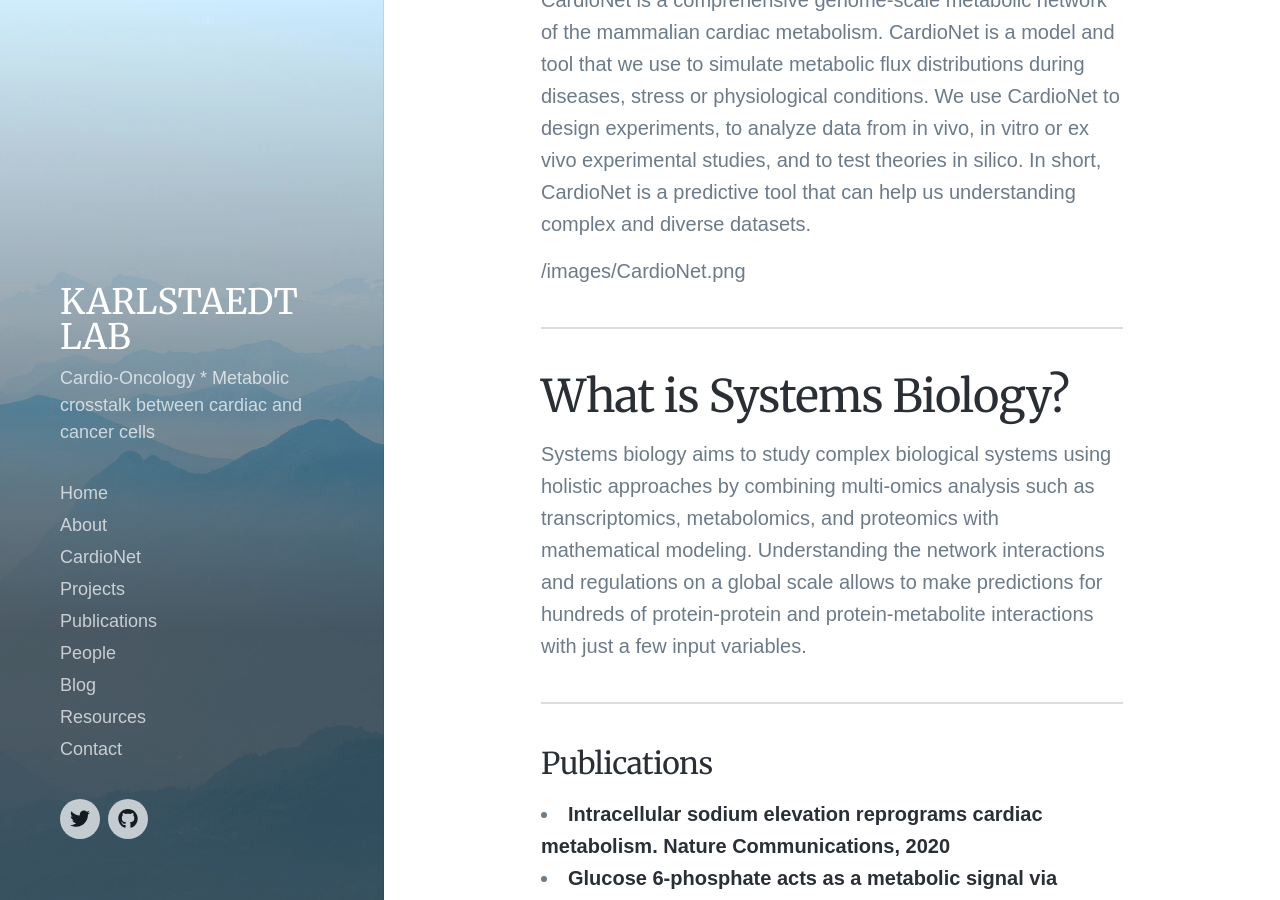
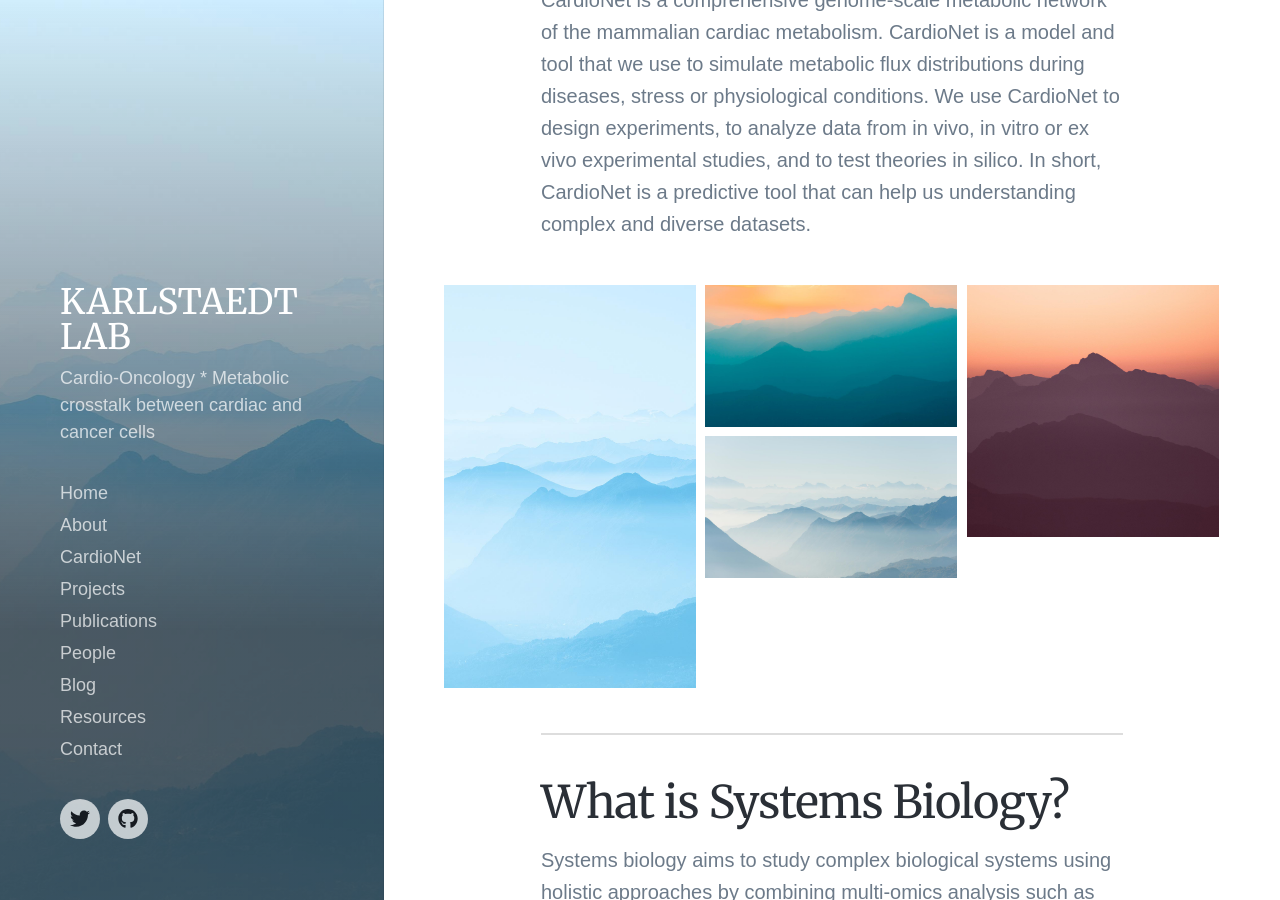
Before and after one commit to karlstaedtlab/cardionet, a Jekyll site: the page built from _pages/cardionet.md, in a window 1280 px wide and 900 px high, scrolled down 301 px. Built offline with Jekyll 4.4.1, drawn with Linux system fonts in a browser that asks for light colours; nearby versions of some CDN libraries; some web fonts are replaced.

Commit message:
Update cardionet.md

```diff
--- a/_pages/cardionet.md
+++ b/_pages/cardionet.md
@@ -7,7 +7,12 @@ featured_image: /images/demo/demo-portrait.jpg
 ## What is CardioNet?
 CardioNet is a comprehensive genome-scale metabolic network of the mammalian cardiac metabolism. CardioNet is a model and tool that we use to simulate metabolic flux distributions during diseases, stress or physiological conditions. We use CardioNet to design experiments, to analyze data from in vivo, in vitro or ex vivo experimental studies, and to test theories in silico. In short, CardioNet is a predictive tool that can help us understanding complex and diverse datasets.
 
-/images/CardioNet.png
+<div class="gallery" data-columns="3">
+	<img src="/images/demo/demo-portrait.jpg">
+	<img src="/images/demo/demo-landscape.jpg">
+	<img src="/images/demo/demo-square.jpg">
+	<img src="/images/demo/demo-landscape-2.jpg">
+</div>
 
 ---
 
```
